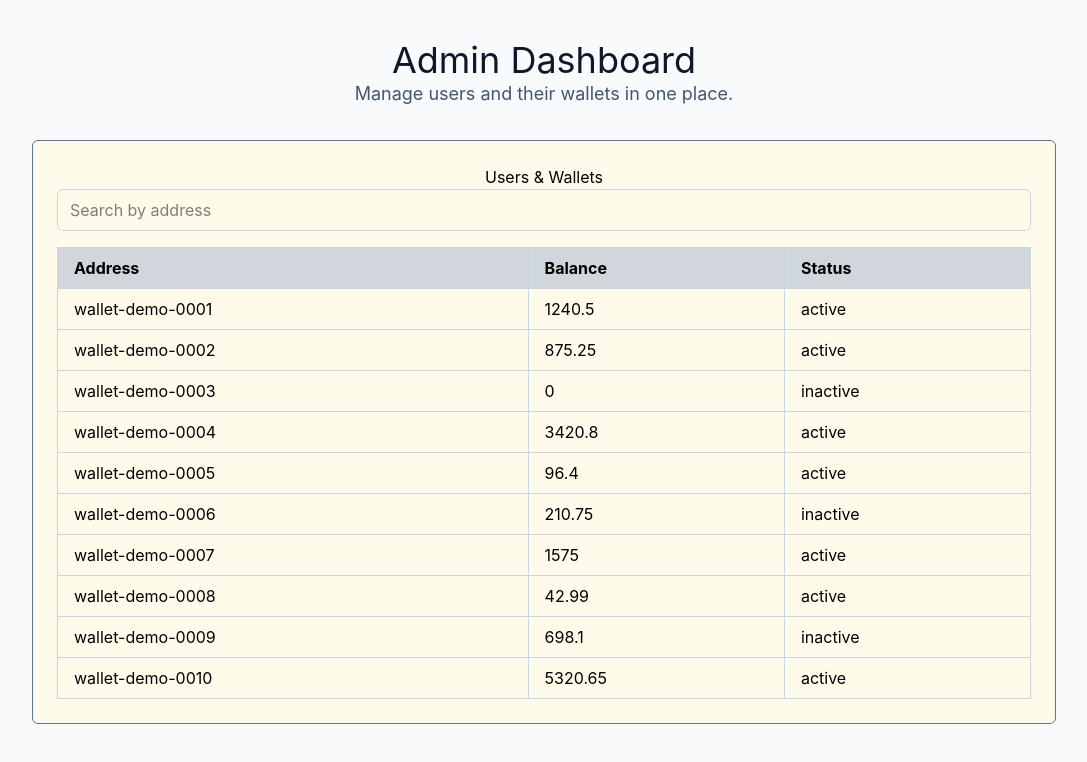
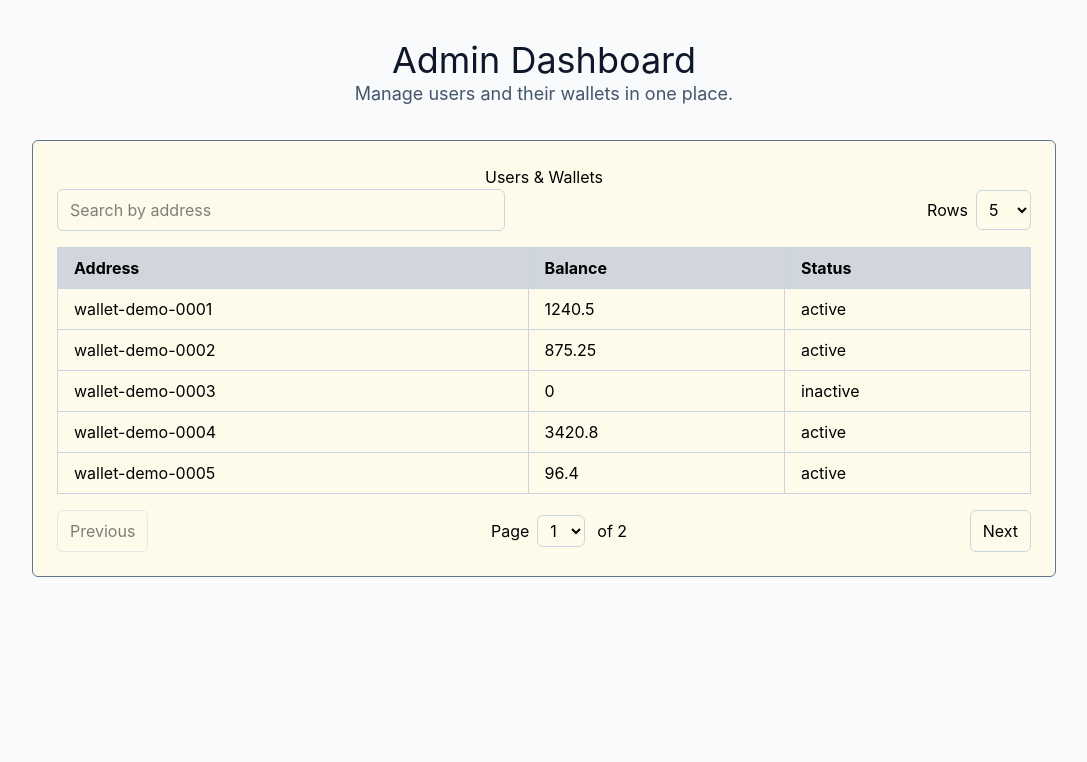
Before and after one commit to Glunomes/admin-dashboard, a React (Vite) app: page / in a window 1280 px wide. Shown: the top 762 px of the page, without its empty margins (96-1183 px from the left). Built offline with nearby package versions, Linux system fonts and the light colour scheme.

Commit message:
implement pagination and page size selection in WalletList component

```diff
--- a/src/component/WalletList.tsx
+++ b/src/component/WalletList.tsx
@@ -6,14 +6,32 @@ export const WalletList = () => {
   const [search, setSearch] = useState(() => {
     return new URLSearchParams(window.location.search).get('search') ?? ''
   });
+  const [page, setPage] = useState(() => {
+    const pageParam = new URLSearchParams(window.location.search).get('page')
+    const parsedPage = Number(pageParam)
+    return Number.isInteger(parsedPage) && parsedPage > 0 ? parsedPage : 1
+  });
+  const [pageSize, setPageSize] = useState(() => {
+    const pageSizeParam = Number(
+      new URLSearchParams(window.location.search).get('pageSize'),
+    )
+    return [5, 10, 15].includes(pageSizeParam) ? pageSizeParam : 5
+  });
 
   useEffect(() => {
-    const syncSearchWithUrl = () => {
-      setSearch(new URLSearchParams(window.location.search).get('search') ?? '')
+    const syncFiltersWithUrl = () => {
+      const params = new URLSearchParams(window.location.search)
+      setSearch(params.get('search') ?? '')
+
+      const pageParam = Number(params.get('page'))
+      setPage(Number.isInteger(pageParam) && pageParam > 0 ? pageParam : 1)
+
+      const pageSizeParam = Number(params.get('pageSize'))
+      setPageSize([5, 10, 15].includes(pageSizeParam) ? pageSizeParam : 5)
     }
 
-    window.addEventListener('popstate', syncSearchWithUrl)
-    return () => window.removeEventListener('popstate', syncSearchWithUrl)
+    window.addEventListener('popstate', syncFiltersWithUrl)
+    return () => window.removeEventListener('popstate', syncFiltersWithUrl)
   }, [])
 
   const { data, isPending, error } = useQuery({
@@ -27,6 +45,10 @@ export const WalletList = () => {
   const filteredWallets = data.filter((wallet) =>
     wallet.address.toLowerCase().includes(search.toLowerCase()),
   )
+  const totalPages = Math.ceil(filteredWallets.length / pageSize)
+  const safePage = totalPages === 0 ? 1 : Math.min(page, totalPages)
+  const startIndex = (safePage - 1) * pageSize
+  const visibleWallets = filteredWallets.slice(startIndex, startIndex + pageSize)
 
   const updateSearch = (value: string) => {
     setSearch(value)
@@ -40,18 +62,67 @@ export const WalletList = () => {
     }
 
     params.set('page', '1')
-    window.history.replaceState(null, '', `${window.location.pathname}?${params}`)
+    setPage(1)
+    const query = params.toString()
+    window.history.replaceState(
+      null,
+      '',
+      query ? `${window.location.pathname}?${query}` : window.location.pathname,
+    )
+  }
+
+  const updatePage = (nextPage: number) => {
+    const clampedPage = Math.max(1, Math.min(nextPage, totalPages))
+    setPage(clampedPage)
+
+    const params = new URLSearchParams(window.location.search)
+    params.set('page', String(clampedPage))
+    const query = params.toString()
+    window.history.replaceState(
+      null,
+      '',
+      query ? `${window.location.pathname}?${query}` : window.location.pathname,
+    )
+  }
+
+  const updatePageSize = (value: number) => {
+    setPageSize(value)
+    setPage(1)
+
+    const params = new URLSearchParams(window.location.search)
+    params.set('pageSize', String(value))
+    params.set('page', '1')
+    const query = params.toString()
+    window.history.replaceState(
+      null,
+      '',
+      query ? `${window.location.pathname}?${query}` : window.location.pathname,
+    )
   }
 
   return (
     <div>
+      <div className="mb-4 flex items-center justify-between gap-3">
         <input
           type="search"
           value={search}
           onChange={(event) => updateSearch(event.target.value)}
           placeholder="Search by address"
-        className="mb-4 w-full rounded-md border border-slate-300 px-3 py-2"
+          className="w-full max-w-md rounded-md border border-slate-300 px-3 py-2"
         />
+        <label className="flex shrink-0 items-center gap-2">
+          Rows
+          <select
+            value={pageSize}
+            onChange={(event) => updatePageSize(Number(event.target.value))}
+            className="rounded-md border border-slate-300 px-2 py-2"
+          >
+            <option value={5}>5</option>
+            <option value={10}>10</option>
+            <option value={15}>15</option>
+          </select>
+        </label>
+      </div>
       <table className="w-full border-collapse text-left">
         <thead>
           <tr className="bg-gray-300">
@@ -61,8 +132,8 @@ export const WalletList = () => {
           </tr>
         </thead>
         <tbody>
-          {filteredWallets.length > 0 ? (
-            filteredWallets.map((wallet) => (
+          {visibleWallets.length > 0 ? (
+            visibleWallets.map((wallet) => (
               <tr key={wallet.id}>
                 <td className="border border-slate-300 px-4 py-2">{wallet.address}</td>
                 <td className="border border-slate-300 px-4 py-2">{wallet.balance}</td>
@@ -78,6 +149,45 @@ export const WalletList = () => {
           )}
         </tbody>
       </table>
+      {filteredWallets.length > 0 && (
+        <div className="mt-4 flex items-center justify-between">
+          <button
+            type="button"
+            onClick={() => updatePage(safePage - 1)}
+            disabled={safePage === 1}
+            className="rounded-md border border-slate-300 px-3 py-2 disabled:cursor-not-allowed disabled:opacity-50"
+          >
+            Previous
+          </button>
+          <div className="flex items-center gap-3">
+            <label>
+              Page
+              <select
+                value={safePage}
+                onChange={(event) => updatePage(Number(event.target.value))}
+                className="ml-2 rounded-md border border-slate-300 px-2 py-1"
+              >
+                {Array.from({ length: totalPages }, (_, index) => index + 1).map(
+                  (pageNumber) => (
+                    <option key={pageNumber} value={pageNumber}>
+                      {pageNumber}
+                    </option>
+                  ),
+                )}
+              </select>
+            </label>
+            <span>of {totalPages}</span>
+          </div>
+          <button
+            type="button"
+            onClick={() => updatePage(safePage + 1)}
+            disabled={safePage === totalPages}
+            className="rounded-md border border-slate-300 px-3 py-2 disabled:cursor-not-allowed disabled:opacity-50"
+          >
+            Next
+          </button>
+        </div>
+      )}
     </div>
   )
 }
```
Lines whose indentation alone changed are shown as unchanged.
